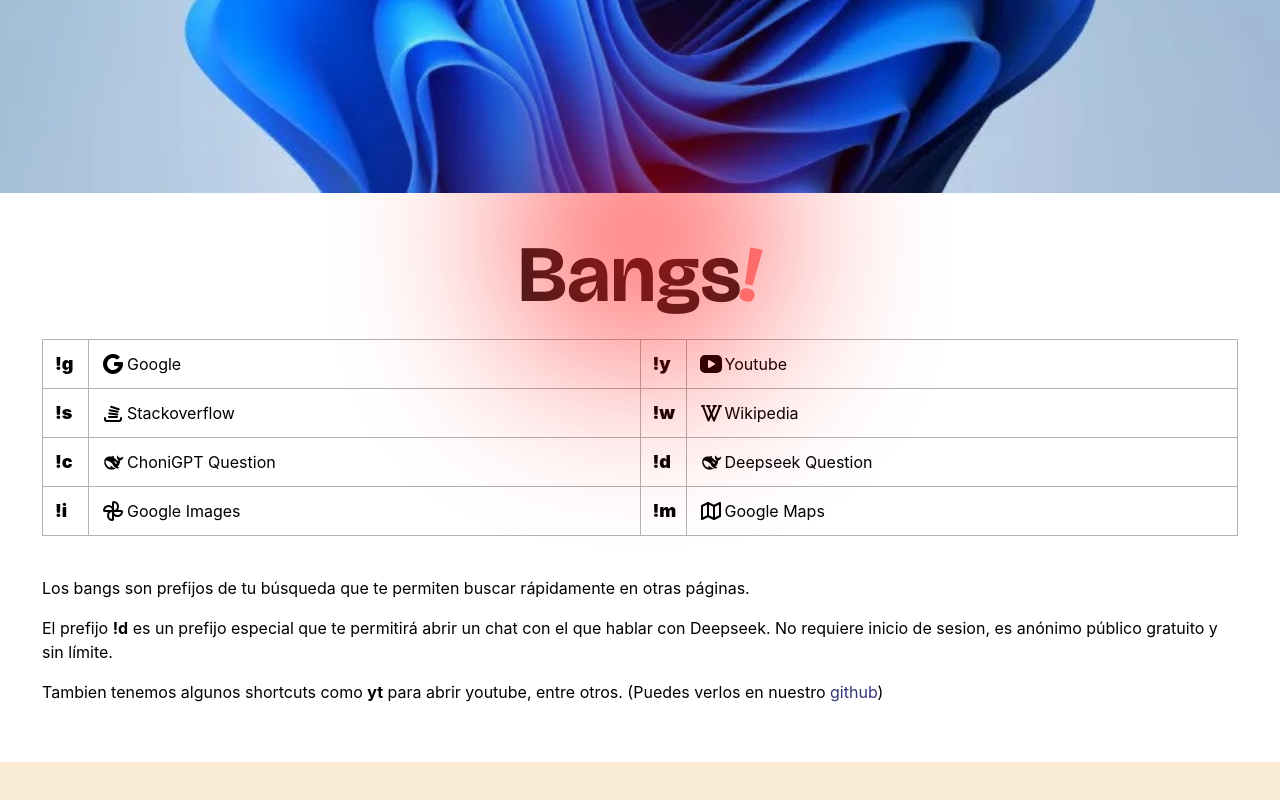
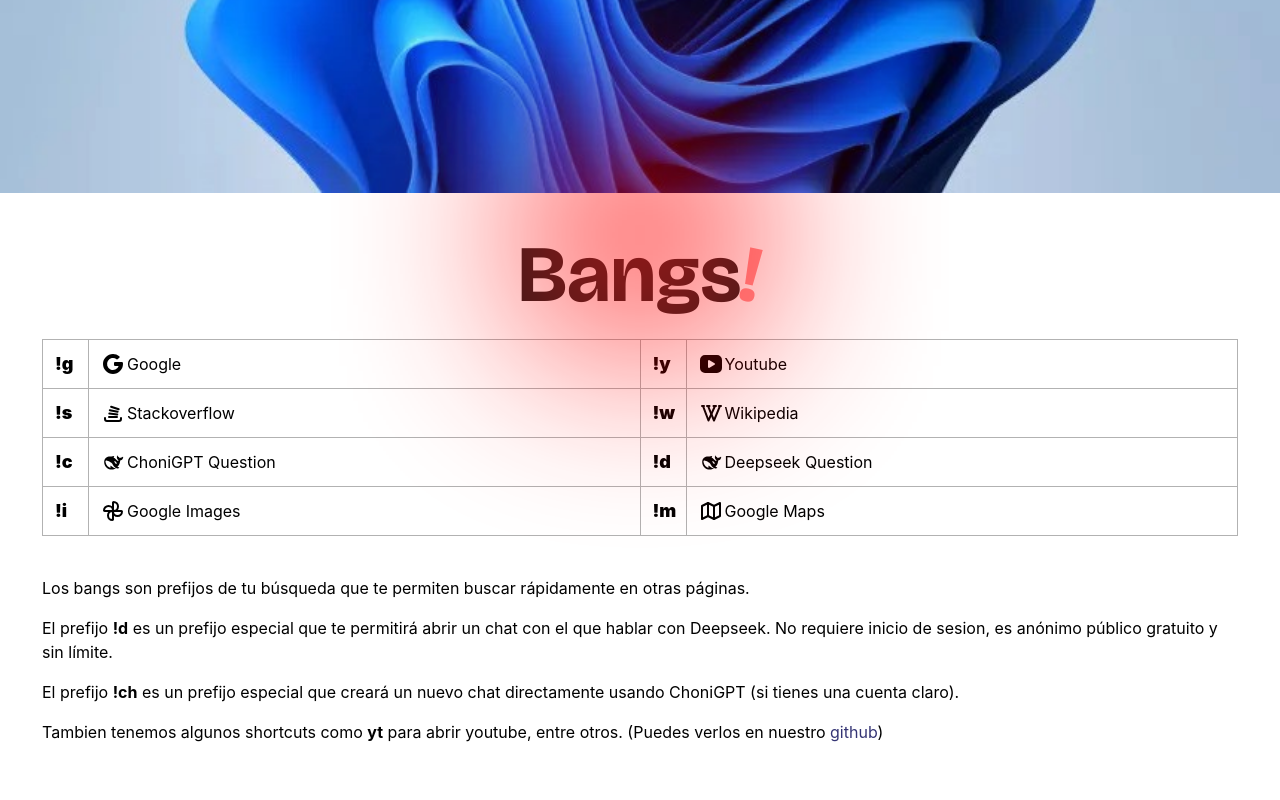
Before and after one commit to pico190/picosx_, a React (Vite) app: page / in a window 1280 px wide. Shown: the part 607-1407 px from the top of the page. Before the commit the page ends 1369 px from the top, so only its background shows below. Built offline with nearby package versions, Linux system fonts and the light colour scheme.

Commit message:
Update MainSearch.jsx

```diff
--- a/src/MainSearch.jsx
+++ b/src/MainSearch.jsx
@@ -97,6 +97,7 @@ export default function MainSearch() {
                 <div>
                     <p className="textp">Los bangs son prefijos de tu búsqueda que te permiten buscar rápidamente en otras páginas.</p>
                     <p className="textp">El prefijo <b>!d</b> es un prefijo especial que te permitirá abrir un chat con el que hablar con Deepseek. No requiere inicio de sesion, es anónimo público gratuito y sin límite.</p>
+                    <p className="textp">El prefijo <b>!ch</b> es un prefijo especial que creará un nuevo chat directamente usando ChoniGPT (si tienes una cuenta claro).</p>
                     <p className="textp">Tambien tenemos algunos shortcuts como <b>yt</b> para abrir youtube, entre otros. (Puedes verlos en nuestro <a href="https://github.com/pico190/picosx_">github</a>)</p>
                 </div>
             </div>
```
